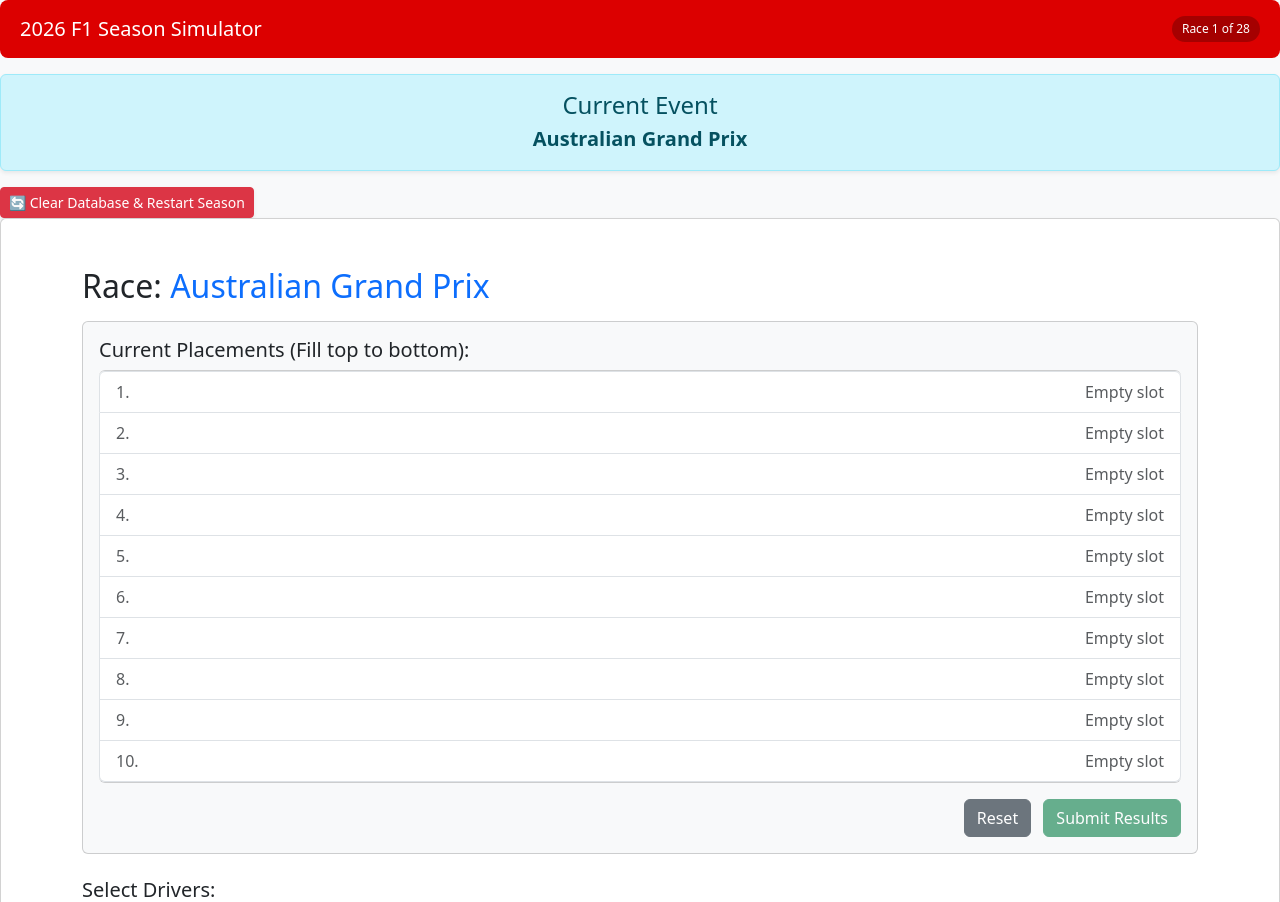
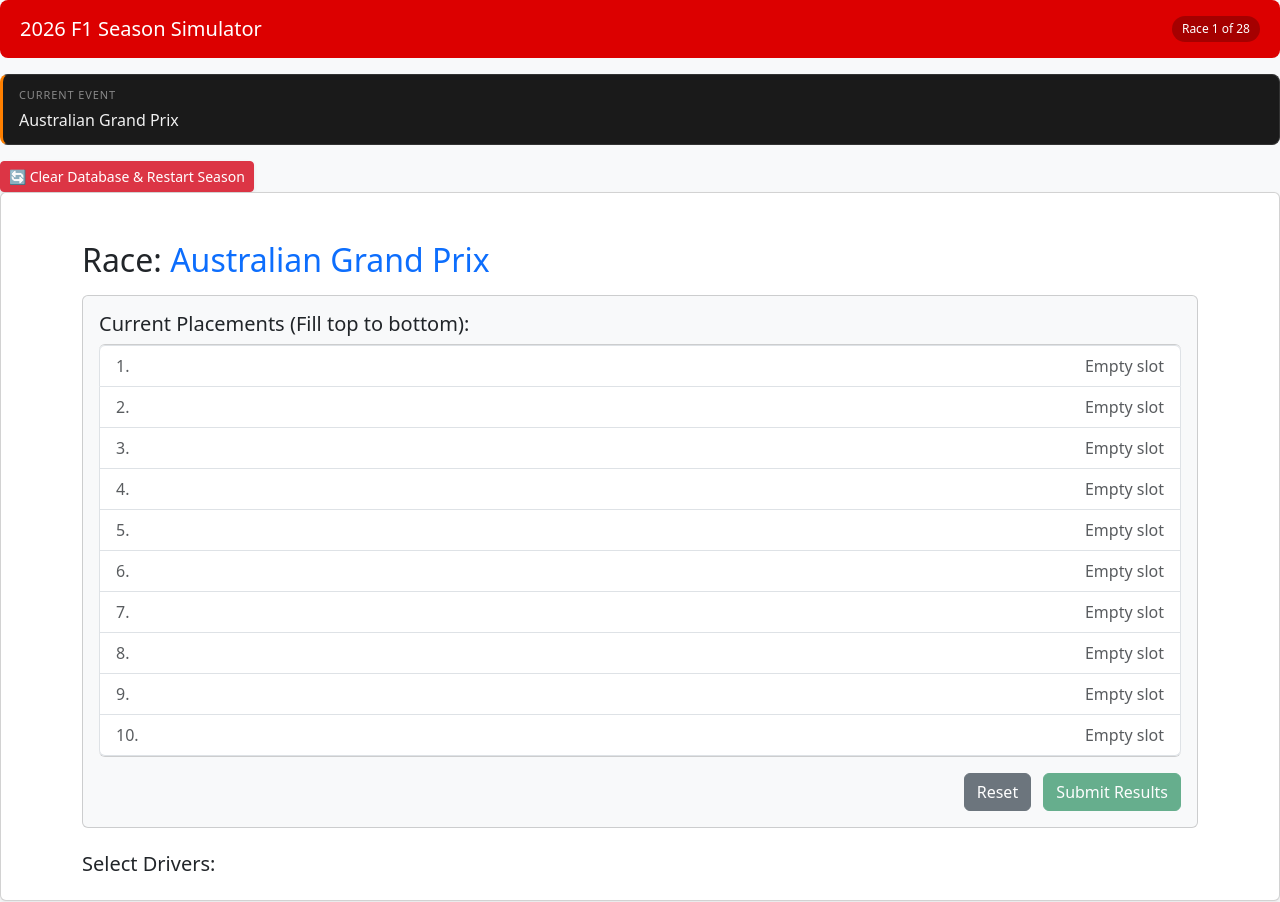
Before and after one commit to Rishab-rt/F1-Championship-Calculator, a Flask app: page / in a window 1280 px wide. Shown: the top 902 px of the page. Run offline with Flask 3, Linux system fonts and the light colour scheme.

Commit message:
Updating the Banner Colors

```diff
--- a/static/f1.css
+++ b/static/f1.css
@@ -39,3 +39,26 @@
     border-radius: 20px;
     color: #ffffff;
   }
+
+  .race-event {
+    background: var(--f1-surface);
+    border: 0.5px solid var(--f1-border);
+    border-left: 3px solid var(--f1-papaya);
+    border-radius: 8px;
+    padding: 12px 16px;
+    margin-bottom: 16px;
+  }
+
+  .event-label {
+    font-size: 11px;
+    color: var(--f1-muted);
+    letter-spacing: 0.08em;
+    text-transform: uppercase;
+    margin-bottom: 4px;
+  }
+
+  .event-name {
+    font-size: 16px;
+    font-weight: 500;
+    color: var(--f1-text);
+  }
--- a/templates/index.html
+++ b/templates/index.html
@@ -15,10 +15,10 @@
         <span class="race-badge">Race {{ current_race_index + 1 }} of {{ races|length }}</span>
     </div>
 
-        <div class="alert alert-info text-center shadow-sm" role="alert">
-            <h4 class="alert-heading mb-1">Current Event</h4>
-            <strong class="fs-5">{{ race }}</strong>
-        </div>
+    <div class="race-event">
+        <div class="event-label">Current event</div>
+        <div class="event-name">{{ race }}</div>
+    </div>
 
         {% if error %}
             <div class="alert alert-danger shadow-sm d-flex align-items-center" role="alert">
```
